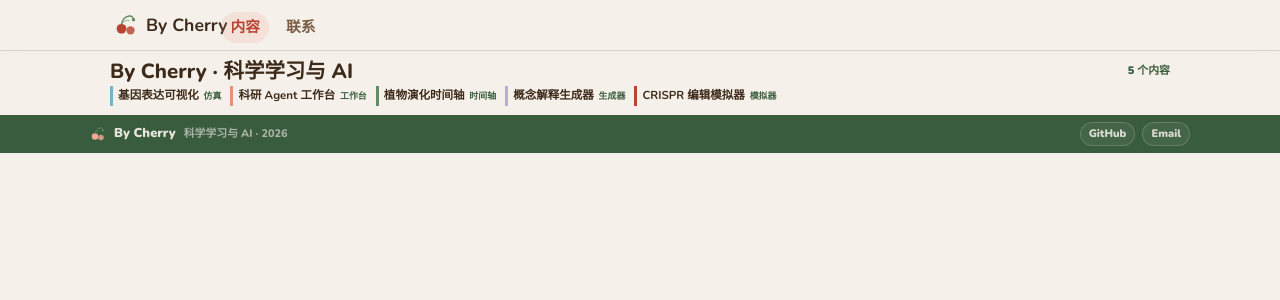
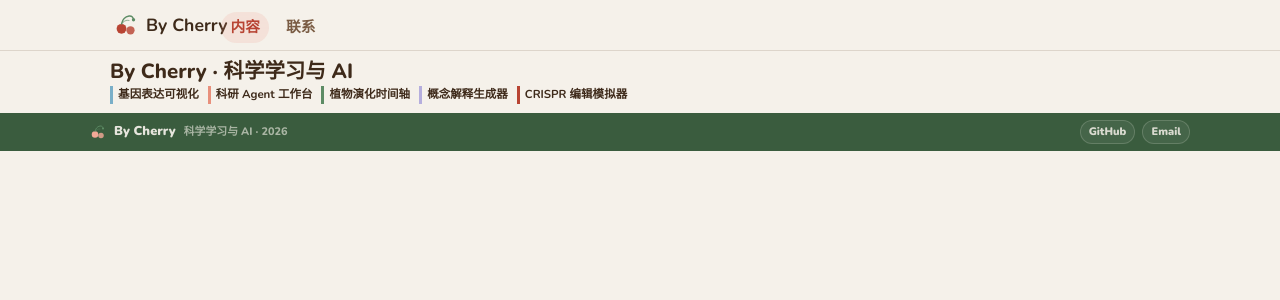
Before and after one commit to liruirui321/Bycherry, a React (Vite) app: page / in a window 1280 px wide. Shown: the top 300 px of the page. Built offline with nearby package versions, Linux system fonts and the light colour scheme.

Commit message:
Trim homepage directory labels

```diff
--- a/scripts/verify-content-integrity.mjs
+++ b/scripts/verify-content-integrity.mjs
@@ -200,6 +200,7 @@ function verifyWorkCardActions() {
   expect(heroSource.includes('display: "flex"') && heroSource.includes('flexWrap: "wrap"'), "Homepage module entries must render as a short directory strip instead of a card matrix or long stacked rows.");
   expect(heroSource.includes('border: "none"') && heroSource.includes('borderLeft: `3px solid ${work.border}`'), "Homepage module entries must read as short directory links, not framed sticky-note cards.");
   expect(!/\.hero-work-row\s*\{[\s\S]{0,240}width:\s*100%\s*!important/.test(heroSource), "Mobile homepage entries must not become full-width long boxes.");
+  expect(!heroSource.includes("hero-count") && !heroSource.includes("homeWorkStatus") && !heroSource.includes("hero-work-status"), "Homepage first-screen directory must not add duplicate count or status labels beside each entry.");
   expect(!appSource.includes("<Works") && !appSource.includes('import { Works }'), "Homepage should not render a second Works section below the hero.");
   expect(!worksSource.includes("export function Works") && !worksSource.includes("function WorkCard"), "Works.tsx should stay data-only so module entries are not duplicated on the homepage.");
   for (const retiredWorksEntry of ["work-recommended-start", "work-filter-button", "activeCategory", "recommendedWork"]) {
@@ -432,7 +433,7 @@ function verifyWorkJsonLdLearningOutcomes() {
   expect(!heroSource.includes("{work.starter}") && !heroSource.includes("{work.success}"), "Homepage hero work cards must not repeat long starter or completion text.");
   expect(!heroSource.includes("{work.outputs[0]}"), "Homepage hero work cards must not repeat saved-output text.");
   expect(!heroSource.includes("hero-work-open"), "Homepage hero entries must not repeat a separate open pill inside every module.");
-  expect(heroSource.includes("aria-label={`打开${work.title}`}"), "Homepage hero work cards must use short accessible labels.");
+  expect(heroSource.includes("aria-label={`打开${work.title}：${work.desc}`}"), "Homepage hero work cards must keep visual labels short while preserving descriptions for assistive labels.");
   expect(heroSource.includes('id="works"'), "Homepage #works anchor must point to the first-screen module directory instead of a duplicate section.");
   expect(heroSource.includes('aria-label="内容目录"'), "Homepage hero must label the first-screen module directory.");
   expect(heroSource.includes("hero-work-row") && heroSource.includes('display: "inline-flex"') && heroSource.includes("max-width: calc(50vw - 1.2rem)") && !heroSource.includes("hero-work-card"), "Homepage hero module entries must use a compact directory strip, not long repeated cards.");
--- a/src/app/components/Hero.tsx
+++ b/src/app/components/Hero.tsx
@@ -2,14 +2,6 @@ import type { MouseEvent } from "react";
 import { works } from "./Works";
 import { getWorkToolHref, navigateClient, shouldUseClientNavigation } from "../navigation";
 import { preloadRouteForHref } from "../routePrefetch";
-
-const homeWorkStatus: Record<string, string> = {
-  "gene-expression": "仿真",
-  "research-prompt-kit": "工作台",
-  "plant-evolution-stories": "时间轴",
-  "concept-explainer": "生成器",
-  "crispr-interactive": "模拟器",
-};
 
 export function Hero() {
   function openWork(href: string, event: MouseEvent<HTMLAnchorElement>) {
@@ -35,7 +27,7 @@ export function Hero() {
       }}
     >
       <div className="hero-inner" style={{ position: "relative", zIndex: 2, maxWidth: 1060, width: "100%", minWidth: 0, margin: "0 auto", boxSizing: "border-box" }}>
-        <div className="hero-header-row" style={{ display: "grid", gridTemplateColumns: "minmax(0, 1fr) auto", alignItems: "center", gap: "0.7rem", marginBottom: "0.24rem" }}>
+        <div className="hero-header-row" style={{ display: "grid", gridTemplateColumns: "minmax(0, 1fr)", alignItems: "center", gap: "0.7rem", marginBottom: "0.2rem" }}>
           <div style={{ minWidth: 0 }}>
             <h1
               id="hero-heading"
@@ -53,9 +45,6 @@ export function Hero() {
               By Cherry · 科学学习与 AI
             </h1>
           </div>
-          <span className="hero-count" style={{ color: "var(--cherry-forest)", fontSize: "0.68rem", fontWeight: 900, whiteSpace: "nowrap" }}>
-            {works.length} 个内容
-          </span>
         </div>
 
         <nav id="works" className="hero-work-list" aria-label="内容目录" style={{ display: "flex", alignItems: "center", gap: "0.24rem", flexWrap: "wrap", minWidth: 0, maxWidth: "100%", boxSizing: "border-box" }}>
@@ -66,7 +55,7 @@ export function Hero() {
                 className="hero-work-row"
                 key={work.slug}
                 href={toolHref}
-                aria-label={`打开${work.title}`}
+                aria-label={`打开${work.title}：${work.desc}`}
                 onClick={(event) => openWork(toolHref, event)}
                 onMouseEnter={() => preloadRouteForHref(getWorkToolHref(work.href))}
                 onFocus={() => preloadRouteForHref(getWorkToolHref(work.href))}
@@ -81,8 +70,8 @@ export function Hero() {
                   textDecoration: "none",
                   textAlign: "left",
                   display: "inline-flex",
-                  alignItems: "baseline",
-                  gap: "0.3rem",
+                  alignItems: "center",
+                  gap: "0.22rem",
                   position: "relative",
                   overflow: "hidden",
                   minWidth: 0,
@@ -91,7 +80,6 @@ export function Hero() {
                 }}
               >
                 <strong style={{ fontSize: "0.72rem", lineHeight: 1.14, minWidth: 0, overflowWrap: "anywhere" }}>{work.title}</strong>
-                <span className="hero-work-status" style={{ color: "var(--cherry-forest)", fontSize: "0.56rem", fontWeight: 900, whiteSpace: "nowrap" }}>{homeWorkStatus[work.slug] ?? work.category}</span>
               </a>
             );
           })}
@@ -112,10 +100,6 @@ export function Hero() {
             overflow-wrap: anywhere;
           }
 
-          .hero-count {
-            justify-self: start;
-          }
-
 	          .hero-work-list {
 	            display: flex !important;
 	            gap: 0.2rem 0.28rem !important;
@@ -131,12 +115,8 @@ export function Hero() {
 	            min-width: 0 !important;
 	            max-width: calc(50vw - 1.2rem) !important;
 	            box-sizing: border-box;
-	            gap: 0.24rem !important;
+	            gap: 0 !important;
 	            padding: 0.14rem 0.26rem !important;
-	          }
-
-	          .hero-work-status {
-	            font-size: 0.55rem !important;
 	          }
 
           .hero-work-tags {
```
